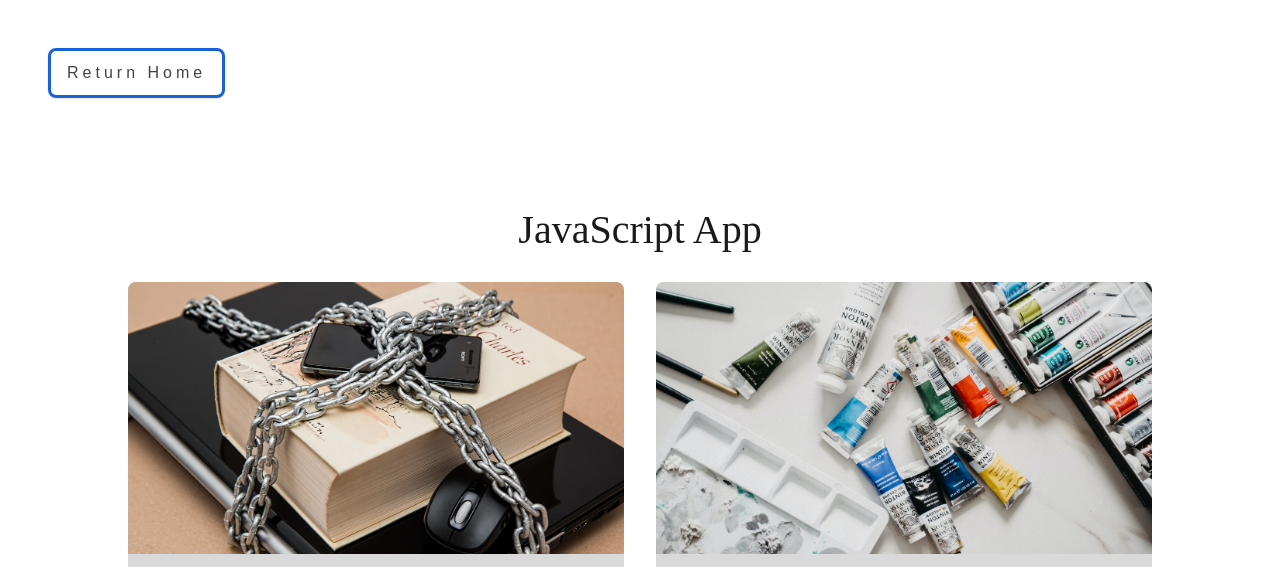
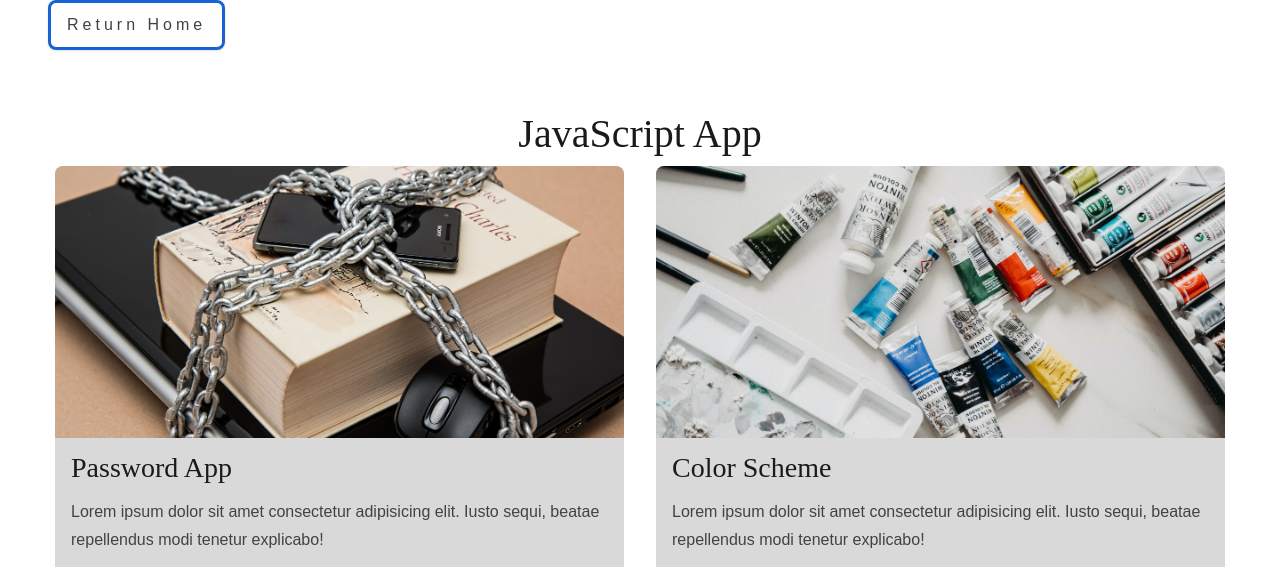
Before and after one commit to Danthesage01/my-portfolio, a plain HTML site: page js.html in a window 1280 px wide. Shown: the top 567 px of the page. Drawn offline with Linux system fonts and the light colour scheme.

Commit message:
all updated

```diff
--- a/css/style.css
+++ b/css/style.css
@@ -734,7 +734,7 @@ Cards
   background: transparent;
   display: inline-block;
   text-transform: capitalize;
-  margin: 3rem;
+  margin-left: 3rem;
   transition: var(--transition);
 }
 .card-btn:hover {
@@ -763,5 +763,5 @@ HTML & CSS Card
 .html-center {
   display: grid;
   column-gap: 2rem;
-  grid-template-columns: repeat(auto-fill, minmax(400px, 1fr));
+  grid-template-columns: repeat(auto-fill, minmax(380px, 1fr));
 }
--- a/js.html
+++ b/js.html
@@ -14,12 +14,12 @@
 <body>
   <a href="index.html" class="btn card-btn">Return home</a>
 
-  <section class="cards">
+  <section class="section ">
     <div class="title">
       <h1>JavaScript App </h1>
     </div>
 
-    <div class="cards-center html-center">
+    <div class="section-center html-center">
       <article class="card">
         <div class="card-img-container">
           <img src="./assets/password-main.jpg" alt="password-main" class="card-photo">
```
Also changed, not shown: html-css.html (+2 -2 lines), react.html (+2 -2 lines), 1 other file.
